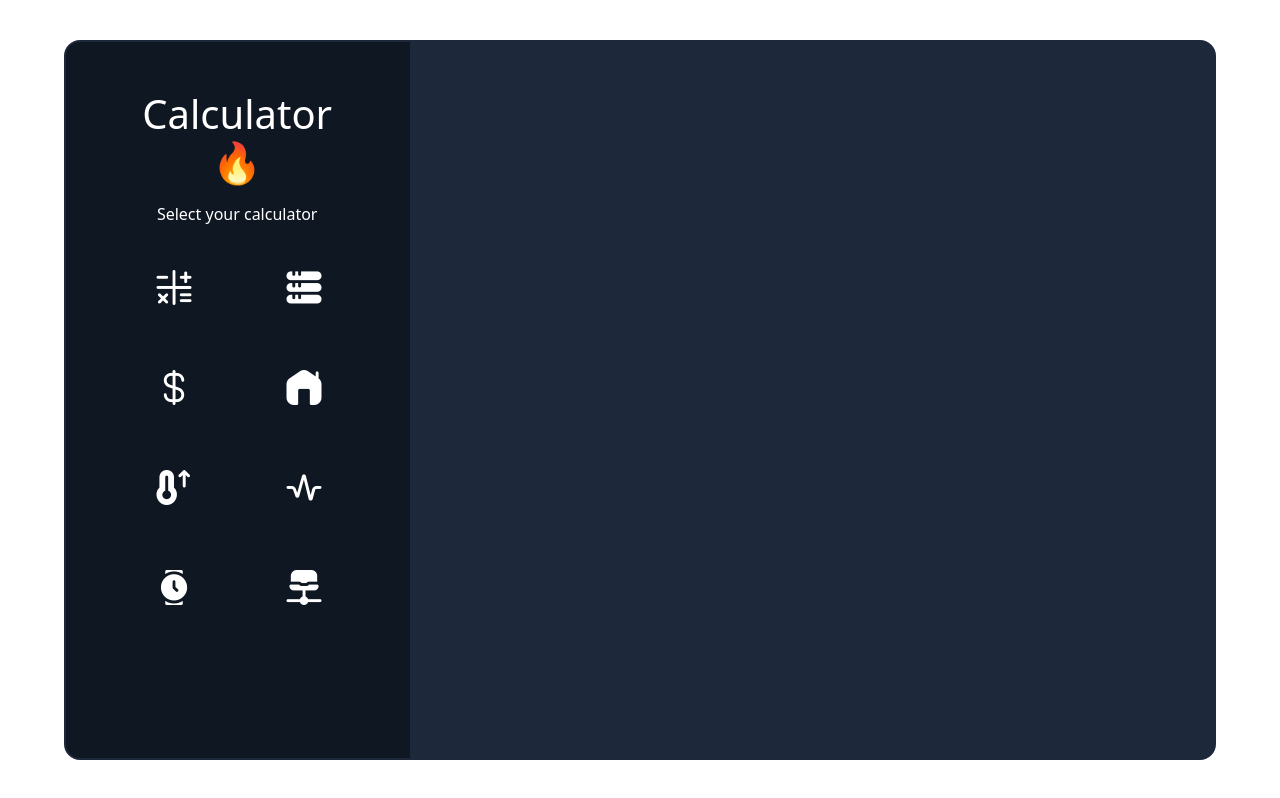
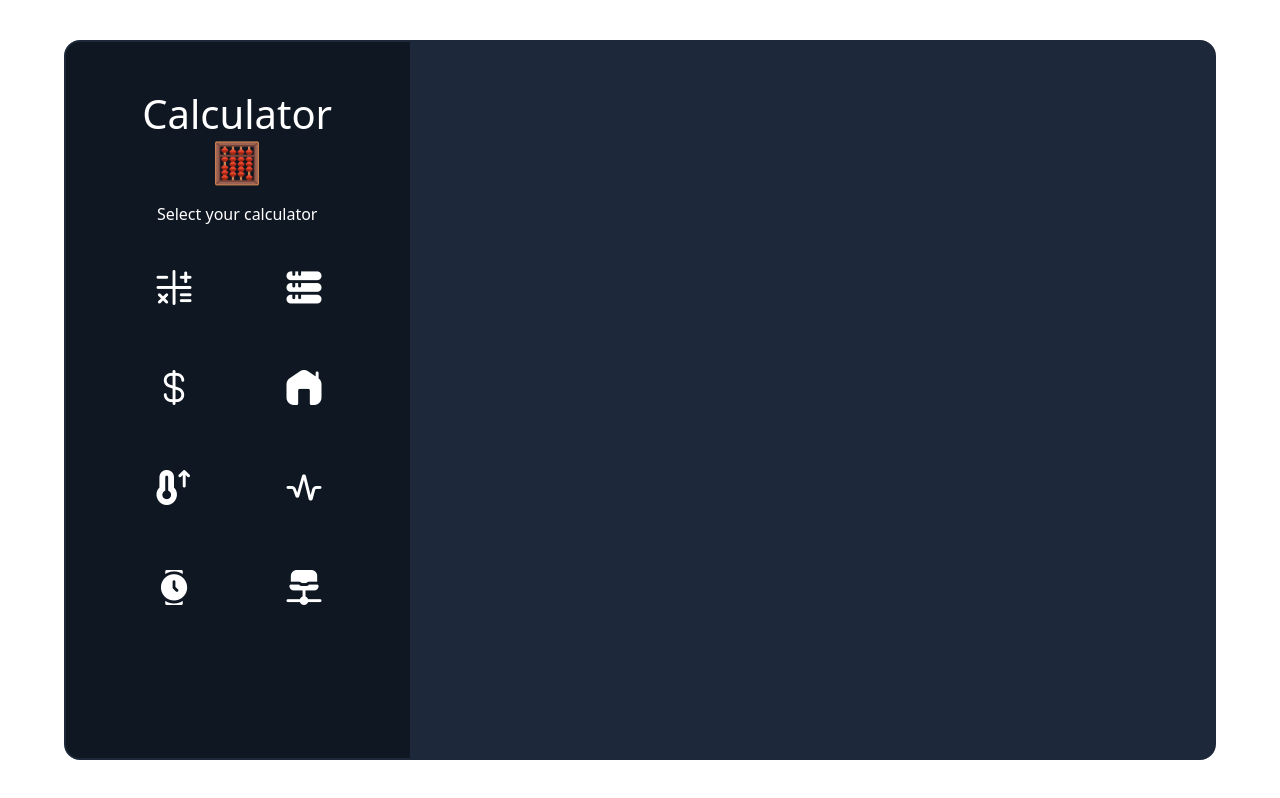
Before and after one commit to Saikatsamanta-glitch/Interactive-calculator, a plain HTML site: page index.html in a window 1280 px wide. Drawn offline with nearby package versions, Linux system fonts and the light colour scheme.

Commit message:
logo change

```diff
--- a/index.html
+++ b/index.html
@@ -12,7 +12,7 @@
 
         <div class="main_container rounded-4 dark">
                 <div class="left p-5 left_dark">
-                        <h1 class="text-center h1 ">Calculator 🔥</h1>
+                        <h1 class="text-center h1 ">Calculator 🧮</h1>
                         <p class="text-center mt-3">Select your calculator</p>
                         <div class="icon_container  mt-4">
                                 <div class="icon"><i class="fi fi-sr-calculator-simple"></i></div>
```
